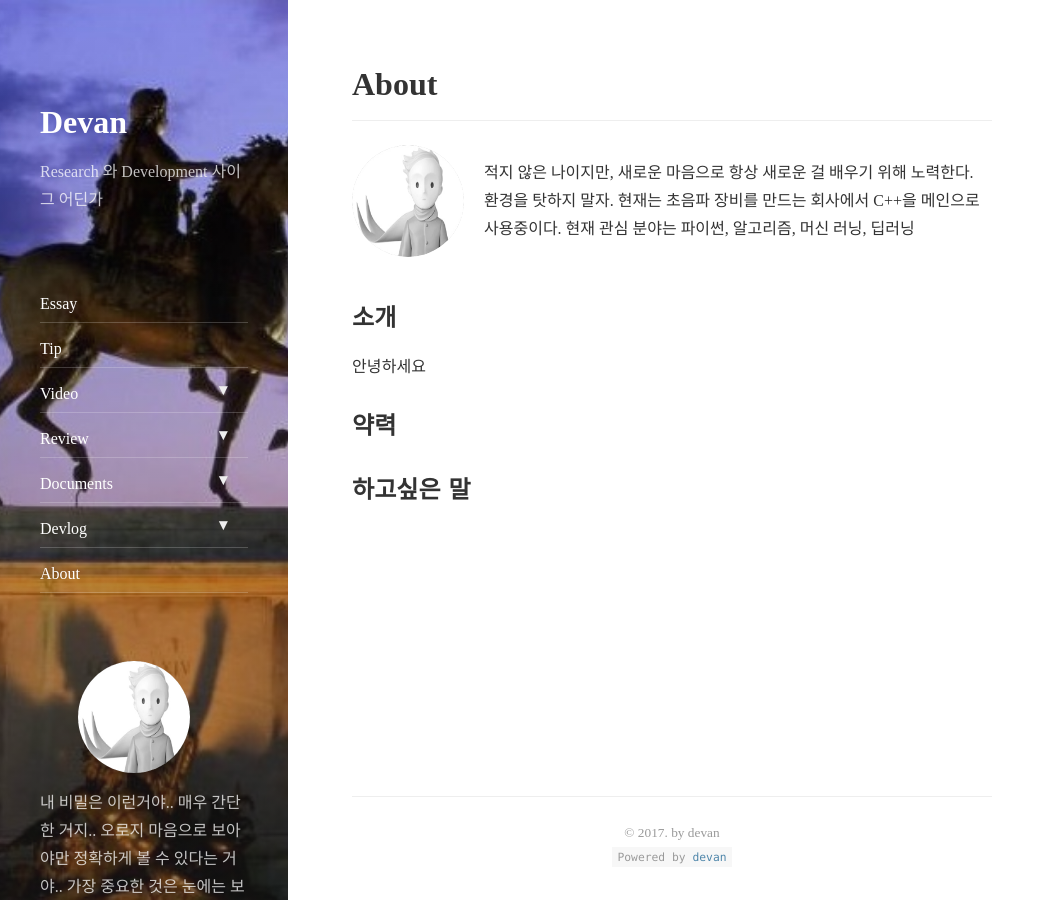
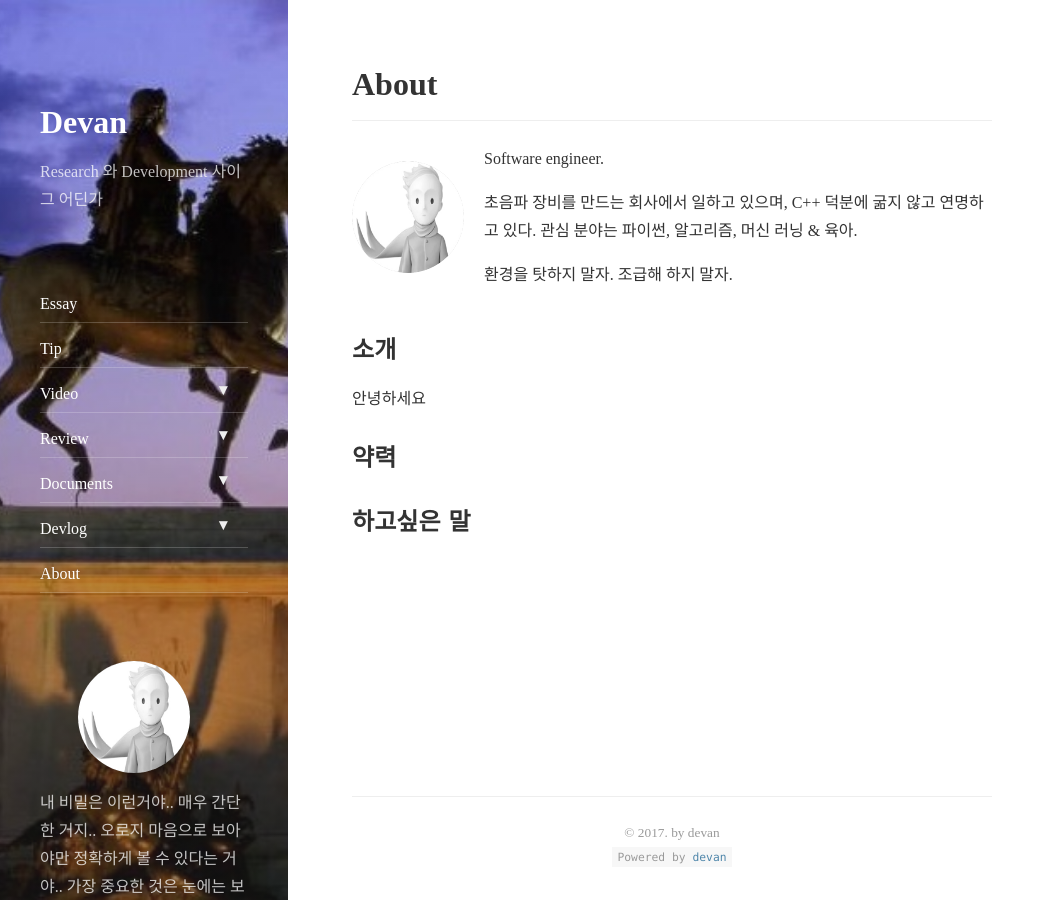
Before and after one commit to Hoyas40/Hoyas40.github.io, a Jekyll site: the page built from about.md, in a window 1280 px wide and 900 px high. Shown: the whole window, without its empty margins (0-1055 px from the left). Built offline with Jekyll 4.4.1, drawn with Linux system fonts in a browser that asks for light colours; nearby versions of some CDN libraries.

Commit message:
Update authors.yml

```diff
--- a/_data/authors.yml
+++ b/_data/authors.yml
@@ -8,10 +8,12 @@ isme2n:
   # Used at the bottom of each page and at the top of the `about` layout
   # Markdown enabled, can use multiple paragraphs (enabled by `|`)
   about:             |
-    적지 않은 나이지만, 새로운 마음으로 항상 새로운 걸 배우기 위해 노력한다.
-    환경을 탓하지 말자.
-    현재는 초음파 장비를 만드는 회사에서 C++을 메인으로 사용중이다.
-    현재 관심 분야는 파이썬, 알고리즘, 머신 러닝, 딥러닝
+    Software engineer.
+
+    초음파 장비를 만드는 회사에서 일하고 있으며, C++ 덕분에 굶지 않고 연명하고 있다.
+    관심 분야는 파이썬, 알고리즘, 머신 러닝 & 육아.
+
+    환경을 탓하지 말자. 조급해 하지 말자.
 
   # This photo will be used in the about section
   picture:
```
